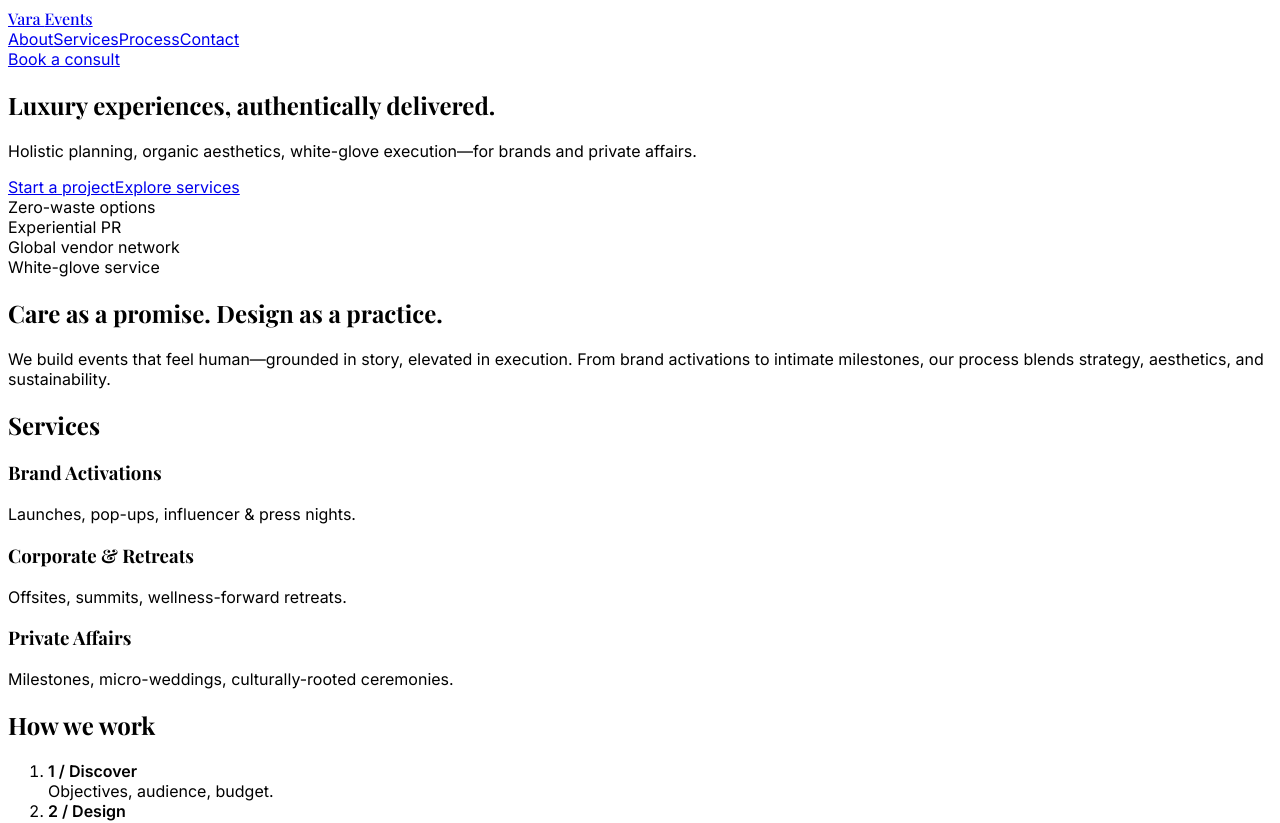
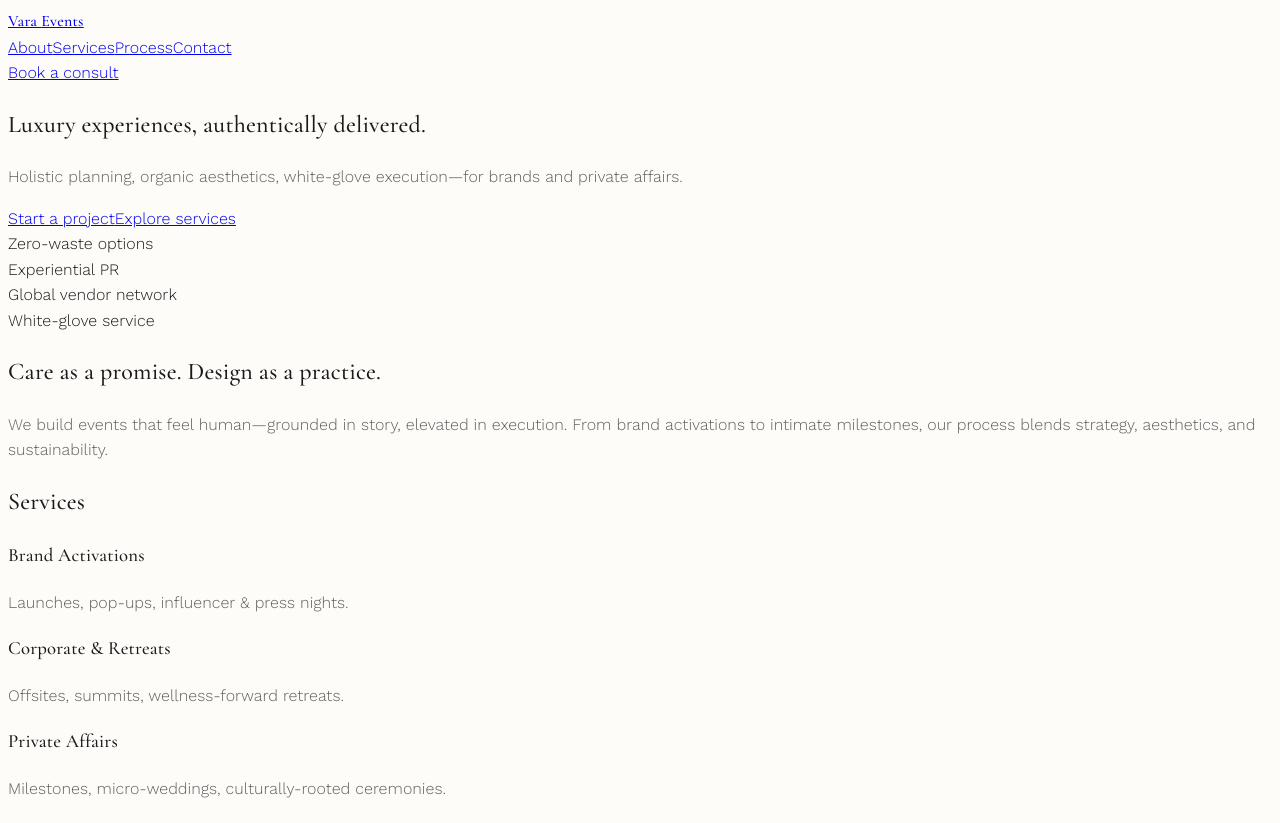
Before and after one commit to missezmiller-ui/vara-events, a Next.js app: page / in a window 1280 px wide. Shown: the top 823 px of the page. Built offline with nearby package versions, Linux system fonts and the light colour scheme.

Commit message:
Update globals.css

```diff
--- a/styles/globals.css
+++ b/styles/globals.css
@@ -1,5 +1,32 @@
-@import url('https://fonts.googleapis.com/css2?family=Playfair+Display:wght@500;700&family=Inter:wght@400;600&display=swap');
+@import url('https://fonts.googleapis.com/css2?family=Cormorant+Garamond:wght@400;500;600&family=Work+Sans:wght@300;400;500&display=swap');
 
-:root { --ink:#1b1b1f; --ivory:#f8f6f2; }
-body { font-family: Inter, ui-sans-serif, system-ui; }
-.font-serif { font-family: "Playfair Display", Georgia, serif; }
+:root {
+  --ink: #1a1a1a;
+  --warm-gray: #5f5f5f;
+  --ivory: #fdfcf9;
+  --accent: #d4b483; /* muted champagne */
+}
+
+body {
+  font-family: 'Work Sans', system-ui, sans-serif;
+  background-color: var(--ivory);
+  color: var(--ink);
+  font-weight: 300;
+  line-height: 1.6;
+}
+
+.font-serif {
+  font-family: 'Cormorant Garamond', Georgia, serif;
+  font-weight: 500;
+  letter-spacing: 0.2px;
+}
+
+h1, h2, h3 {
+  font-family: 'Cormorant Garamond', Georgia, serif;
+  font-weight: 500;
+  color: var(--ink);
+}
+
+p {
+  color: var(--warm-gray);
+}
```
